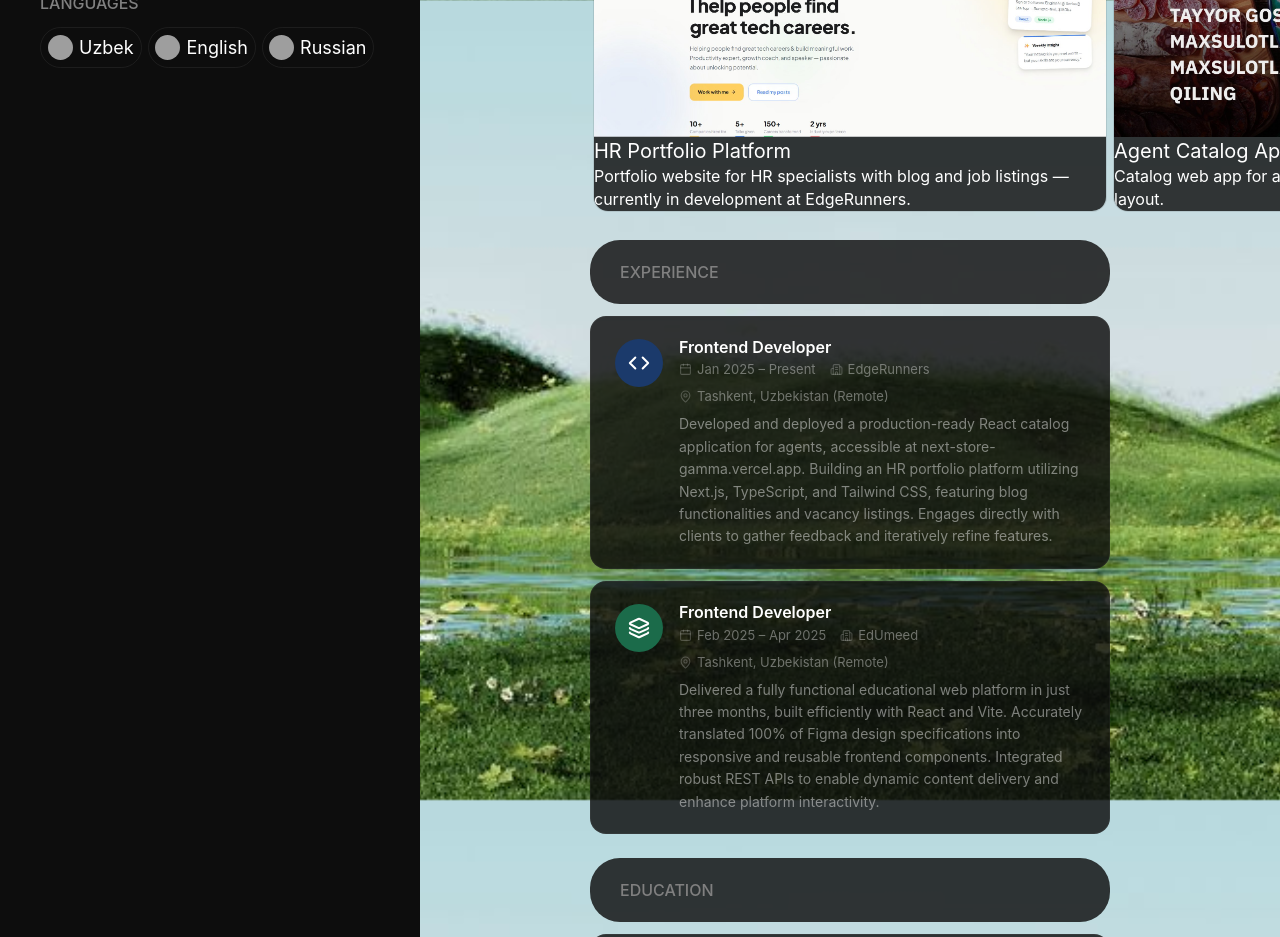
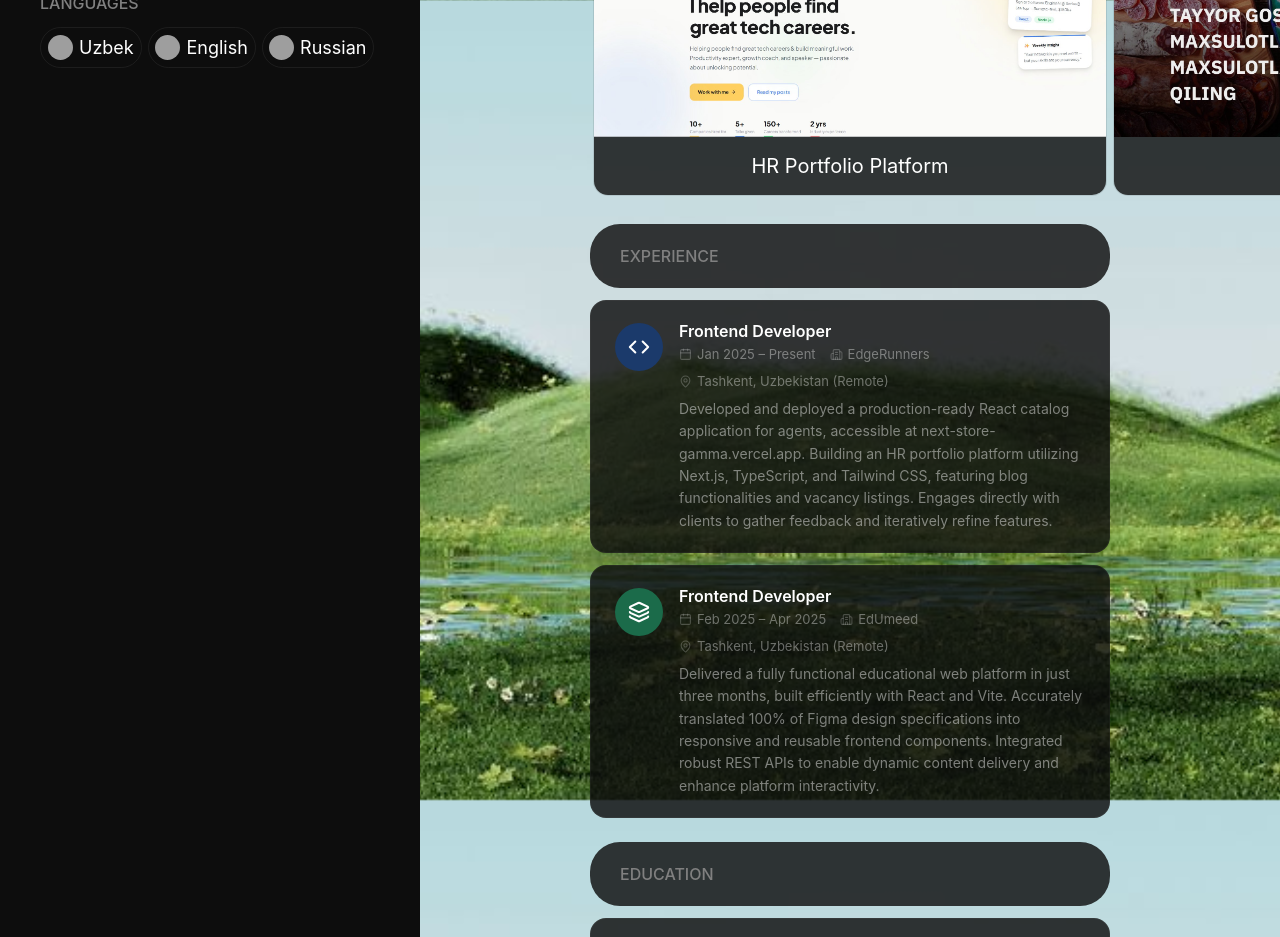
Before and after one commit to MXasan/portfolio-mcasyn, a React app: page / in a window 1280 px wide. Shown: the part 800-1737 px from the top of the page. Built offline with nearby package versions, Linux system fonts and the light colour scheme; grey boxes are pictures that could not be loaded; the HTML template or start-up script is replaced by a standard one.

Commit message:
mini fixing project

```diff
--- a/src/rightSide/rightSide.css
+++ b/src/rightSide/rightSide.css
@@ -36,5 +36,5 @@
 
 .card-text {
     font-size: 2.25rem;
-    /* padding: 15px; */
+    padding: 15px;
 }
--- a/src/rightSide/rightSideCarusel.tsx
+++ b/src/rightSide/rightSideCarusel.tsx
@@ -9,7 +9,7 @@ import {
 const projects = [
   {
     id: 1,
-    image:'/websitesImg/website4.jpg',
+    image: '/websitesImg/website4.jpg',
     title: "HR Portfolio Platform",
     tech: "Next.js · TypeScript · Tailwind CSS",
     Text: "Portfolio website for HR specialists with blog and job listings — currently in development at EdgeRunners.",
@@ -17,7 +17,7 @@ const projects = [
   },
   {
     id: 2,
-    image:'/websitesImg/website1.jpg',
+    image: '/websitesImg/website1.jpg',
     title: "Agent Catalog App",
     tech: "React · REST API",
     Text: "Catalog web app for agents with dynamic filtering and responsive layout.",
@@ -25,7 +25,7 @@ const projects = [
   },
   {
     id: 3,
-    image:'/websitesImg/website2.jpg',
+    image: '/websitesImg/website2.jpg',
     title: "Christmas Shop",
     tech: "Vanilla JS · HTML · CSS",
     Text: "Holiday-themed e-commerce shop built with pure JavaScript — no frameworks.",
@@ -33,7 +33,7 @@ const projects = [
   },
   {
     id: 4,
-    image:'/websitesImg/website1.jpg',
+    image: '/websitesImg/website1.jpg',
     title: "Hangman Game",
     tech: "JavaScript",
     Text: "Browser-based word game with game state logic, animations, and keyboard support.",
@@ -55,11 +55,10 @@ export function RightSideCarousel() {
                   <a href={item.link} className="cursor-Up">
                     <CardContent className="card-content">
                       <img src={item.image} alt={item.title} />
-                      <div className="card-text p-4">
+                      <div className="card-text">
                         <p className="card-title text-xl text-cyan-50">
                           {item.title}
                         </p>
-                        <p className="text-[1rem] text-gray-600 ">{item.Text}</p>
                       </div>
                     </CardContent>
                   </a>
--- a/src/rightSide/rightSideContact/rightSideContact.css
+++ b/src/rightSide/rightSideContact/rightSideContact.css
@@ -36,6 +36,7 @@
 
 }
 
+
 .contact-value {
     font-size: 17px;
     color: rgba(255, 255, 255, 0.38);
```
